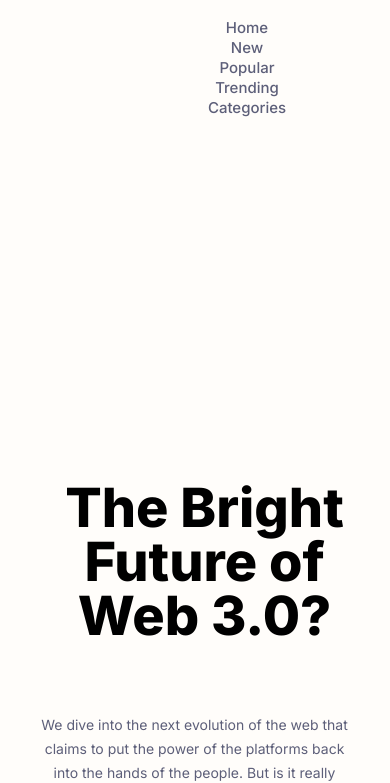
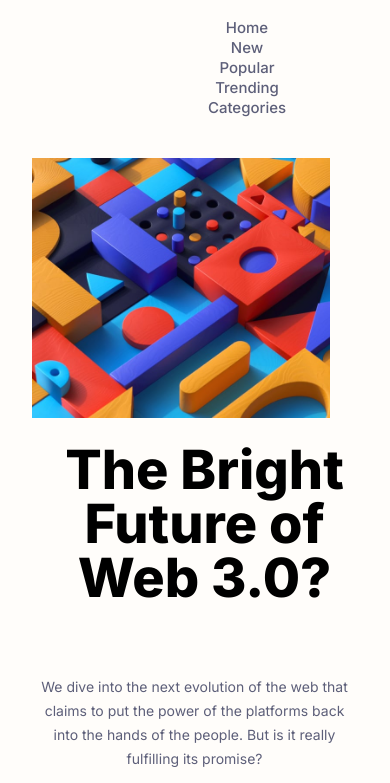
Before and after one commit to CookieMonsterSopot/FM-NewsHomePage, a plain HTML site: page index.html in a window 390 px wide. Shown: the part 100-883 px from the top of the page. Drawn offline with Linux system fonts and the light colour scheme; the site is published under a folder, as on GitHub Pages, so addresses that start at the root find nothing.

Commit message:
Update template.css

```diff
--- a/template.css
+++ b/template.css
@@ -233,7 +233,7 @@ body {
     text-align: center;
   }
   .IMG {
-    content: url("/assets/images/image-web-3-mobile.jpg");
+    content: url("./assets/images/image-web-3-mobile.jpg");
     object-fit: cover;
     object-position: -20% 0;
     width: 85%;
```
